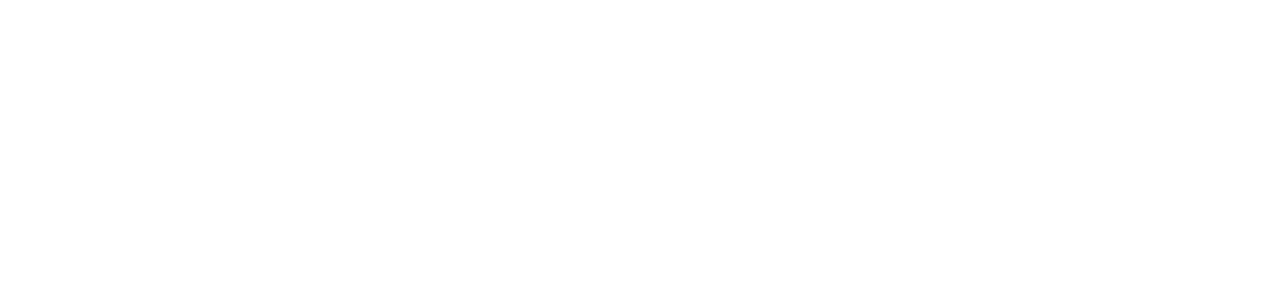
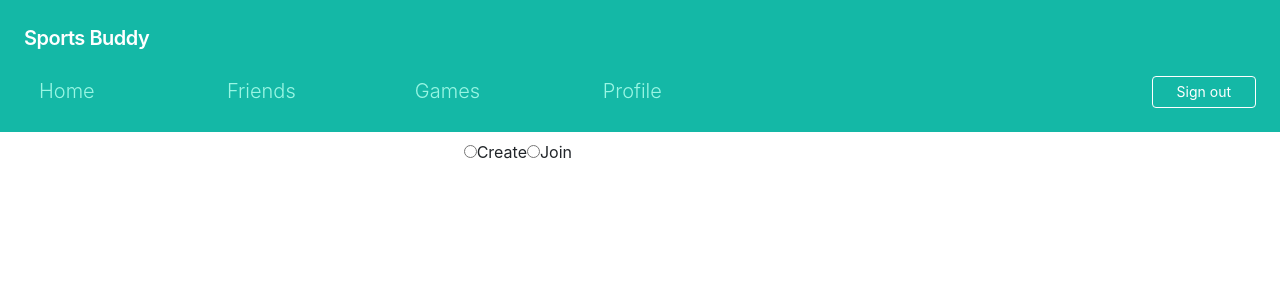
Before and after one commit to marionasr18/SEProject, a React (Create React App) app: page /event in a window 1280 px wide. Before the commit this address had no page. Shown: the top 300 px of the page. Built offline with nearby package versions, Linux system fonts and the light colour scheme; sample sign-in values are in the browser's storage.

Commit message:
friends def

```diff
--- a/package.json
+++ b/package.json
@@ -6,6 +6,7 @@
     "@testing-library/jest-dom": "^5.16.5",
     "@testing-library/react": "^13.4.0",
     "@testing-library/user-event": "^13.5.0",
+    "axios": "^1.3.4",
     "bootstrap": "^5.2.3",
     "bootstrap-icons": "^1.10.3",
     "react": "^18.2.0",
--- a/src/App.js
+++ b/src/App.js
@@ -9,9 +9,11 @@ import UserContextWrapper from "./LoadingContextWrapper";
 import Loading from "./Loading";
 import LoadingContextWrapper from "./LoadingContextWrapper";
 import Profile from "./Profile";
-import Friends from "./Friends";
 import SportsDefinition from "./SportsDefinition/SportsDefinition";
 import FieldDefinition from "./FieldDefinition/FieldDefinition";
+import EventDefinition from "./EventDefinition/EventDefinition";
+import Friends from "./FriendsDefinition/Friends";
+import FriendsDefinition from "./FriendsDefinition/FriendsDefinition";
 
 
 function App() {
@@ -36,10 +38,11 @@ function App() {
             <Route path='/profile'>
             <Route index element={<Profile />} />
             </Route>
-            <Route path='/friends'><Route index element={<Friends />} /></Route>
+            <Route path='/friends'><Route index element={<FriendsDefinition />} /></Route>
             <Route path='/sportsDefinition'><Route index element={<SportsDefinition />} /></Route>
             <Route path='/fieldsDefinition'><Route index element={<FieldDefinition />} /></Route>
             <Route path='/editProfile'><Route index element={<SignUp />} /></Route>
+            <Route path='/event'><Route index element={<EventDefinition />} /></Route>
 
 
         </Route>
--- a/src/EventDefinition/EventDefinition.jsx
+++ b/src/EventDefinition/EventDefinition.jsx
@@ -35,6 +35,7 @@ const EventDefinition = () => {
     useEffect(() => {
         FillData()
     }, [])
+    console.log(state)
     const handleChange = useCallback((e) => {
         setState(prv => {
             return {
@@ -50,62 +51,16 @@ const EventDefinition = () => {
     return (
         <>
             <NavigationBar />
-            <div className="row ml-5">
-                <div className="col-12">
-                    {/* <div className="row">
-                        <div className="col-2 offset-10">
+            <div className="row mt-2 ml-5">
+                <div className="offset-4">
+                <input type="radio" value={state.JoinCreate} id="create"
+              onChange={handleChange} name="gender" />
+            <label for="male">Create</label>
 
-                        </div>
-                    </div> */}
-                    <div className="row mt-3" >
-                        <div className="col-7 ml-4 title text-primary">
-                            Fields Definition
-                        </div>
-                        <div className="col-2 offset-3 ml-4 title text-primary">
-                            <button className="btn btn-danger" onClick={handleBack}>Back</button>
-                        </div>
-                    </div>
-                    <div className="row mt-3">
-                        <div className="col-3">Field Code</div>
-                        <div className="col-5">
-                            <input type="text" className="form-control" value={state.fieldsCode} name="fieldsCode" onChange={handleChange} />
-                        </div>
-                    </div>
-                    <div className="row mt-2">
-                        <div className="col-3 required">Field Name</div>
-                        <div className="col-5">
-                            <input type="text" className="form-control " value={state.fieldsName} name="fieldsName" onChange={handleChange} />
-                        </div>
-                    </div>
-                    <div className="row mt-2">
-                        <div className="col-3">Field Description</div>
-                        <div className="col-5 ">
-                            <input type="text" className="form-control  " style={{ height: "100px" }} value={state.fieldsDesc} name="fieldsDesc" onChange={handleChange} ></input>
-                        </div>
-                    </div>
-                    <div className="row mt-2">
-                        <div className="col-3">Sports</div>
-                        <div className="col-5">
-                            <Select
-                                defaultValue={state.sports}
-                                onChange={handleChange}
-                                options={state.sportsOptions}
-                            />
-                        </div>
-                    </div>
-                    {/* <Footer/> */}
-                    <div className="row mt-3">
-                        <div className="col-3">Field Location</div>
-                        <div className="col-5">
-                            <input type="text" className="form-control" value={state.fieldsLocation} name="fieldsLocation" onChange={handleChange} ></input>
-                        </div>
-                    </div>
-                    <div className="row mt-5">
+            <input type="radio" value={state.JoinCreate} id="join"
+              onChange={handleChange} name="gender"/>
+            <label for="Join">Join</label>
 
-                        <button type="button" className="btn btn-warning offset-7 col-1" style={{ backgroundColor: 'yellow', color: 'black' }}>Undo</button>
-                        <button type="button" className="btn btn-success col-1 offset-1 " style={{ backgroundColor: 'green', color: 'white' }}>Save</button>
-
-                    </div>
                 </div>
             </div>
         </>
--- /dev/null
+++ b/src/FriendsDefinition/FriendsDefinition.jsx
@@ -0,0 +1,91 @@
+import React, { useState, useCallback, useEffect, useContext } from "react";
+import { FetchData } from "../functions";
+import { useNavigate } from "react-router-dom"
+import '../App.css'
+import { LoadingContext } from "../LoadingContextWrapper";
+import NavigationBar from "../NavigationBar";
+import Friends from "./Friends";
+
+
+
+
+const FriendsDefinition = () => {
+
+    const STATE = {
+        playersList: [],
+        playersListNotFiltered: [],
+    }
+    const [state, setState] = useState(STATE)
+
+    const FillData = useCallback(async () => {
+        let data = await FetchData('DataFiles/PlayersData.json', 'get')
+        setState(prv => {
+            return {
+                ...prv,
+                // playersList:data.data,
+                playersListNotFiltered: data.data,
+            }
+        })
+    }, [])
+    useEffect(() => {
+        FillData()
+    }, [])
+
+    const drawCards = useCallback(() => {
+        return state.playersList.map(e => {
+            return (
+                <>
+                    <div className="w-full max-w-sm bg-white border border-gray-200 rounded-lg shadow dark:bg-gray-800 dark:border-gray-700">
+                        <div className="flex justify-end px-4 pt-4">
+                            {/* <button id="dropdownButton" data-dropdown-toggle="dropdown" className="inline-block text-gray-500 dark:text-gray-400 hover:bg-gray-100 dark:hover:bg-gray-700 focus:ring-4 focus:outline-none focus:ring-gray-200 dark:focus:ring-gray-700 rounded-lg text-sm p-1.5" type="button">
+                    <span className="sr-only">Open dropdown</span>
+                    <svg className="w-6 h-6" aria-hidden="true" fill="currentColor" viewBox="0 0 20 20" xmlns="http://www.w3.org/2000/svg"><path d="M6 10a2 2 0 11-4 0 2 2 0 014 0zM12 10a2 2 0 11-4 0 2 2 0 014 0zM16 12a2 2 0 100-4 2 2 0 000 4z"></path></svg>
+                </button>
+                <div id="dropdown" className="z-10 hidden text-base list-none bg-white divide-y divide-gray-100 rounded-lg shadow w-44 dark:bg-gray-700">
+                    <ul className="py-2" aria-labelledby="dropdownButton">
+                    <li>
+                        <a href="#" className="block px-4 py-2 text-sm text-gray-700 hover:bg-gray-100 dark:hover:bg-gray-600 dark:text-gray-200 dark:hover:text-white">Edit</a>
+                    </li>
+                    <li>
+                        <a href="#" className="block px-4 py-2 text-sm text-gray-700 hover:bg-gray-100 dark:hover:bg-gray-600 dark:text-gray-200 dark:hover:text-white">Export Data</a>
+                    </li>
+                    <li>
+                        <a href="#" className="block px-4 py-2 text-sm text-red-600 hover:bg-gray-100 dark:hover:bg-gray-600 dark:text-gray-200 dark:hover:text-white">Delete</a>
+                    </li>
+                    </ul>
+                </div> */}
+                        </div>
+                        <div className="flex flex-col items-center pb-10">
+                            <img className="w-24 h-24  rounded-full shadow-lg" src={e.image} alt="No img" />
+                            <h5 className="mb-1 text-xl font-medium text-gray-900 dark:text-white">{e.first_name + ' ' + e.last_name} </h5>
+                            <span className="text-sm text-gray-500 dark:text-gray-400">{e.position}</span>
+                            <div className="flex mt-4 space-x-3 md:mt-6">
+                                <a href="#" className="inline-flex items-center px-4 py-2 text-sm font-medium text-center text-white bg-blue-700 rounded-lg hover:bg-blue-800 focus:ring-4 focus:outline-none focus:ring-blue-300 dark:bg-blue-600 dark:hover:bg-blue-700 dark:focus:ring-blue-800">Add friend</a>
+                                <a href="#" className="inline-flex items-center px-4 py-2 text-sm font-medium text-center text-gray-900 bg-white border border-gray-300 rounded-lg hover:bg-gray-100 focus:ring-4 focus:outline-none focus:ring-gray-200 dark:bg-gray-800 dark:text-white dark:border-gray-600 dark:hover:bg-gray-700 dark:hover:border-gray-700 dark:focus:ring-gray-700">Message</a>
+                            </div>
+                        </div>
+                    </div>
+                </>)
+        })
+    }, [state.playersList])
+    const handleChange = useCallback((e) => {
+        let value = e.target.value
+
+        setState(prv => {
+            let filteredPlayers = prv.playersListNotFiltered.filter(e => e.first_name === value || e.last_name === value)
+            return {
+                ...prv,
+                playersList: filteredPlayers
+            }
+        })
+
+    }, [])
+    return (
+        <>
+            <NavigationBar />
+           <Friends/>
+        </>
+
+    )
+}
+export default FriendsDefinition;
--- a/src/Loading.jsx
+++ b/src/Loading.jsx
@@ -1,6 +1,8 @@
 import React, { useContext } from 'react'
 import LoadingContextWrapper, { LoadingContext } from './LoadingContextWrapper'
 import logo from './loading-icon-animated-gif-14.jpg'
+import './App.css'
+
 
 export default function Loading() {
     const { isLoading, setIsLoading } = useContext(LoadingContext);
--- a/src/NavigationBar.jsx
+++ b/src/NavigationBar.jsx
@@ -2,11 +2,12 @@
 // import Nav from 'react-bootstrap/Nav';
 // import Navbar from 'react-bootstrap/Navbar';
 // import NavDropdown from 'react-bootstrap/NavDropdown';
+import { useState } from 'react';
 import { useNavigate } from 'react-router-dom';
 import Footer from './Footer';
 function NavigationBar() {
   const nav = useNavigate();
-
+  const [user, setUser] = useState(false)
   const handleLogout = () => {
     localStorage.removeItem('auth')
     sessionStorage.removeItem('item_key');
@@ -16,34 +17,34 @@ function NavigationBar() {
   return (<>
     <nav className="flex items-center justify-between flex-wrap bg-teal-500 p-6">
       <div className="flex items-center flex-shrink-0 text-white mr-6">
-      <svg className="fill-current h-8 w-8 mr-2" width="54" height="54" viewBox="0 0 54 54" xmlns="http://www.w3.org/2000/svg"><path d="M13.5 22.1c1.8-7.2 6.3-10.8 13.5-10.8 10.8 0 12.15 8.1 17.55 9.45 3.6.9 6.75-.45 9.45-4.05-1.8 7.2-6.3 10.8-13.5 10.8-10.8 0-12.15-8.1-17.55-9.45-3.6-.9-6.75.45-9.45 4.05zM0 38.3c1.8-7.2 6.3-10.8 13.5-10.8 10.8 0 12.15 8.1 17.55 9.45 3.6.9 6.75-.45 9.45-4.05-1.8 7.2-6.3 10.8-13.5 10.8-10.8 0-12.15-8.1-17.55-9.45-3.6-.9-6.75.45-9.45 4.05z"/></svg>
+        {/* <svg className="fill-current h-8 w-8 mr-2" width="54" height="54" viewBox="0 0 54 54" xmlns="http://www.w3.org/2000/svg"><path d="M13.5 22.1c1.8-7.2 6.3-10.8 13.5-10.8 10.8 0 12.15 8.1 17.55 9.45 3.6.9 6.75-.45 9.45-4.05-1.8 7.2-6.3 10.8-13.5 10.8-10.8 0-12.15-8.1-17.55-9.45-3.6-.9-6.75.45-9.45 4.05zM0 38.3c1.8-7.2 6.3-10.8 13.5-10.8 10.8 0 12.15 8.1 17.55 9.45 3.6.9 6.75-.45 9.45-4.05-1.8 7.2-6.3 10.8-13.5 10.8-10.8 0-12.15-8.1-17.55-9.45-3.6-.9-6.75.45-9.45 4.05z"/></svg> */}
         <span className="font-semibold text-xl tracking-tight">Sports Buddy</span>
       </div>
       <div className="block lg:hidden">
         <button className="flex items-center px-3 py-2 border rounded text-teal-200 border-teal-400 hover:text-white hover:border-white">
-        <svg className="fill-current h-3 w-3" viewBox="0 0 20 20" xmlns="http://www.w3.org/2000/svg"><title>Home</title><path d="M0 3h20v2H0V3zm0 6h20v2H0V9zm0 6h20v2H0v-2z"/></svg>
+          <svg className="fill-current h-3 w-3" viewBox="0 0 20 20" xmlns="http://www.w3.org/2000/svg"><title>Home</title><path d="M0 3h20v2H0V3zm0 6h20v2H0V9zm0 6h20v2H0v-2z" /></svg>
         </button>
       </div>
-    <div className="w-full block flex-grow lg:flex lg:items-center lg:w-auto">
+      <div className="w-full block flex-grow lg:flex lg:items-center ">
         <div className="text-sm lg:flex-grow">
           <a href="/profile" className="block mt-4 lg:inline-block lg:mt-0 text-teal-200 hover:text-white col-2">
-         <span>Home </span>
+            <span className='lead'>Home </span>
           </a>
           <a href="/friends" className="block mt-4 lg:inline-block lg:mt-0 text-teal-200 hover:text-white col-2">
-         <span>Friends  </span>
+            <span className='lead'>Friends  </span>
           </a>
-        <a href="#responsive-header" className="block mt-4 lg:inline-block lg:mt-0 text-teal-200 hover:text-white  col-2">
-          Games
+          <a href="/event" className="block mt-4 lg:inline-block lg:mt-0 text-teal-200 hover:text-white  col-2">
+            <span className='lead'>Games</span>
           </a>
           <a href="editProfile" className="block mt-4 lg:inline-block lg:mt-0 text-teal-200 hover:text-white  col-2">
-          Profile
+            <span className='lead'>Profile</span>
           </a>
-        <a href="/sportsDefinition" className="block mt-4 lg:inline-block lg:mt-0 text-teal-200 hover:text-white  col-2">
-          Sport Definition
+          {user && <> <a href="/sportsDefinition" className="block mt-4 lg:inline-block lg:mt-0 text-teal-200 hover:text-white  col-2">
+            <span className='lead'>Sport Definition</span>
           </a>
             <a href="/fieldsDefinition" className="block mt-4 lg:inline-block lg:mt-0 text-teal-200 hover:text-white  col-2">
-          Fields Definition
-        </a>
+              <span className='lead'>Fields Definition</span>
+            </a></>}
         </div>
         <div>
           <button className="inline-block text-sm px-4 py-2 leading-none border rounded text-white border-white hover:border-transparent hover:text-teal-500 hover:bg-white mt-4 lg:mt-0" onClick={handleLogout}>Sign out</button>
@@ -51,7 +52,7 @@ function NavigationBar() {
       </div>
     </nav>
 
-  </> );
+  </>);
 }
 
 export default NavigationBar;
--- a/src/Profile.jsx
+++ b/src/Profile.jsx
@@ -55,7 +55,7 @@ const drawArticles = useCallback(() => {
       <>
         <a href={`${e.url}`} target="_blank" className="col-3 items-center bg-white border border-gray-200 rounded-lg shadow-md max-w-sm m-5 p-4">
           <img className="object-cover w-full h-48 rounded-t-lg" src={e.urlToImage} alt="" />
-          <div className="flex flex-col justify-between mt-4">
+          <div className="flex flex-col justify-between ">
             <h5 className="text-lg font-bold text-gray-400 dark:text-white">{e.content}</h5>
             <p className="mt-2 text-sm font-normal text-gray-700 dark:text-gray-400">{e.description}</p>
           </div>
```
Also changed, not shown: src/FriendsDefinition/Friends.jsx (renamed from src/Friends.jsx, +5 -5 lines), 2 other files (tests, documents, lock files or other folders). Lines whose indentation alone changed are shown as unchanged.
